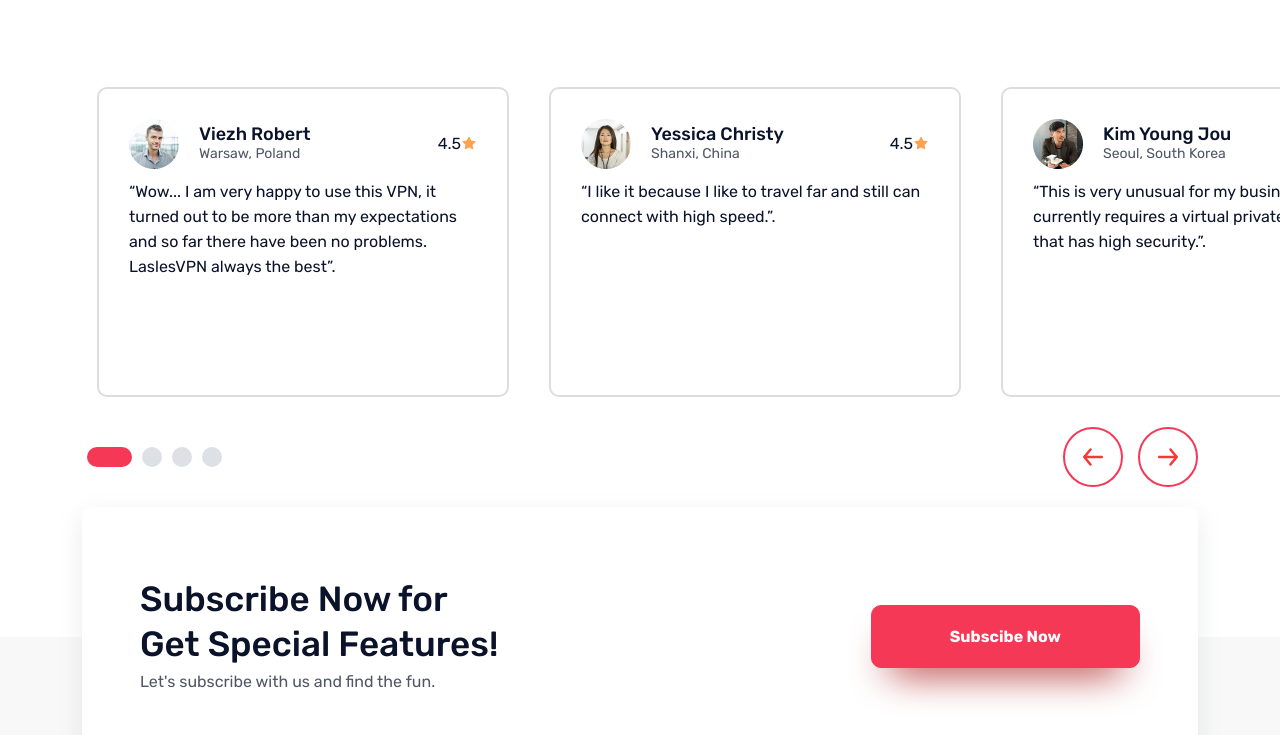
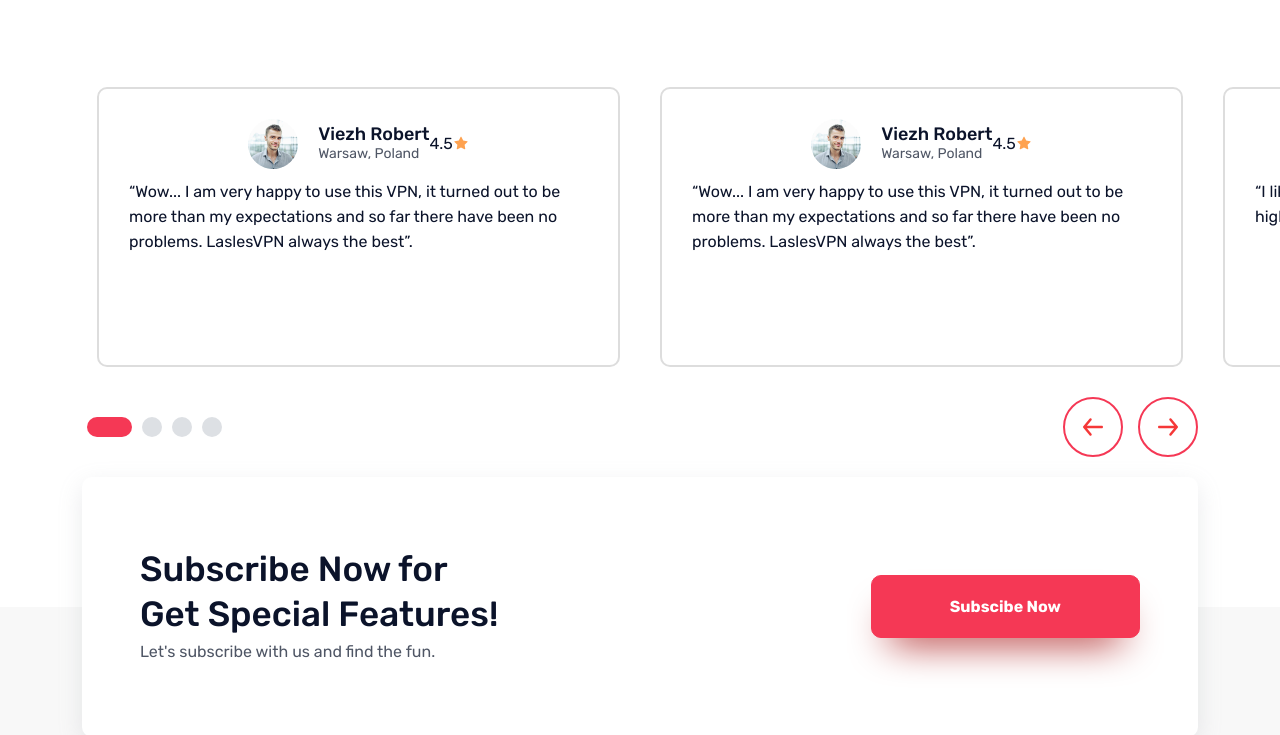
Before and after one commit to vishnududi-511/vpn, a plain HTML site: page index.html in a window 1280 px wide. Shown: the part 3585-4320 px from the top of the page. Drawn offline with nearby package versions, Linux system fonts and the light colour scheme.

Commit message:
edited slider

```diff
--- a/assets/css/style.css
+++ b/assets/css/style.css
@@ -671,7 +671,7 @@
 .box {
     border: 2px solid #DDDDDD;
     min-width: 200px !important;
-    height: 310px;
+    height: 280px;
     padding: 10px;
     border-radius: 10px;
 
@@ -827,6 +827,11 @@
 .slick-list {
     margin-left: -5px;
     margin-right: -5px;
+}
+.slick-slide>div{
+    display: flex;
+    align-items: center;
+    justify-content: center;
 }
 
 .over-slider {
--- a/assets/js/script.js
+++ b/assets/js/script.js
@@ -6,6 +6,8 @@ $('.sliderbox').slick({
     prevArrow: ".prev",
     slidesToShow: 2,
     slidesToScroll: 1,
+    centerMode: true,
+    centerPadding: '0%',
     autoplay: false,
     infinite: true,
     responsive: [
@@ -30,7 +32,7 @@ $('.sliderbox').slick({
             settings: {
                 slidesToShow: 1,
                 slidesToScroll: 1,
-                autoplay: true,
+                // autoplay: true,
                 autoplaySpeed: 2000,
             }
         }
```
